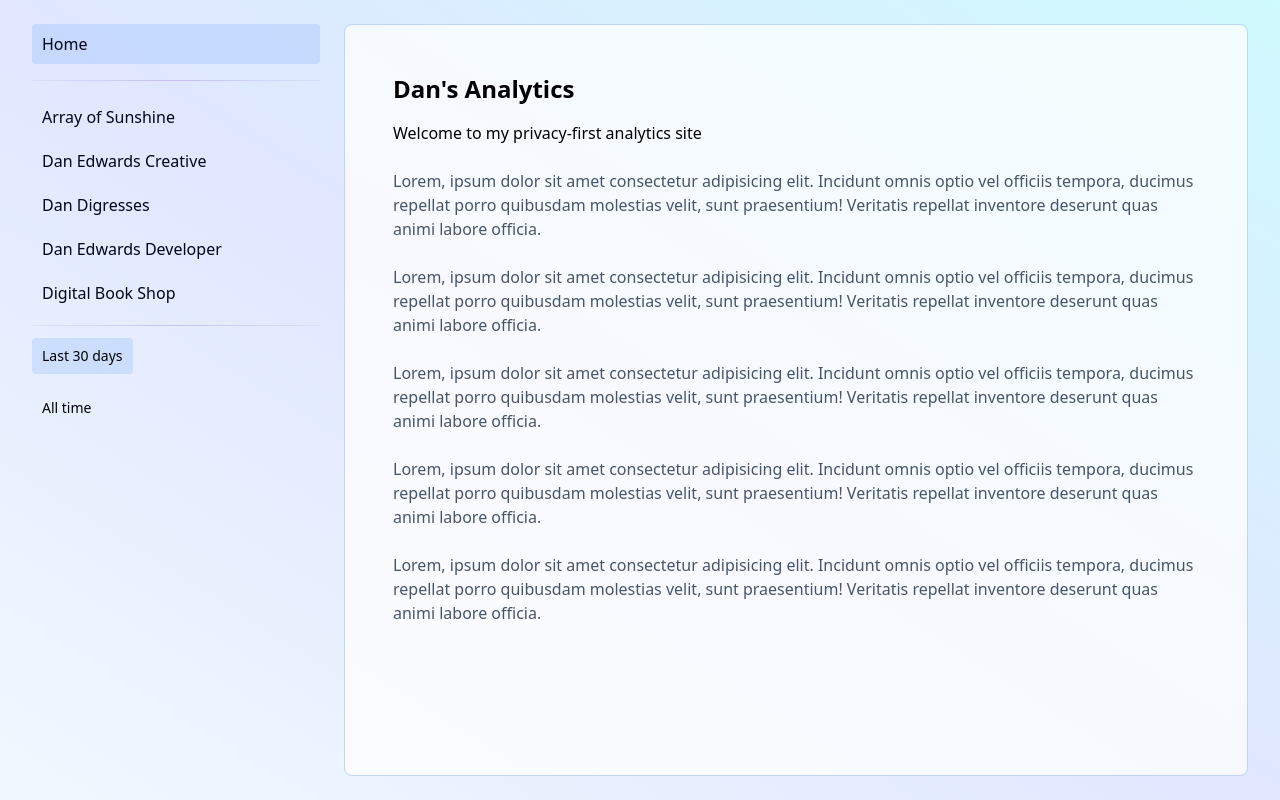
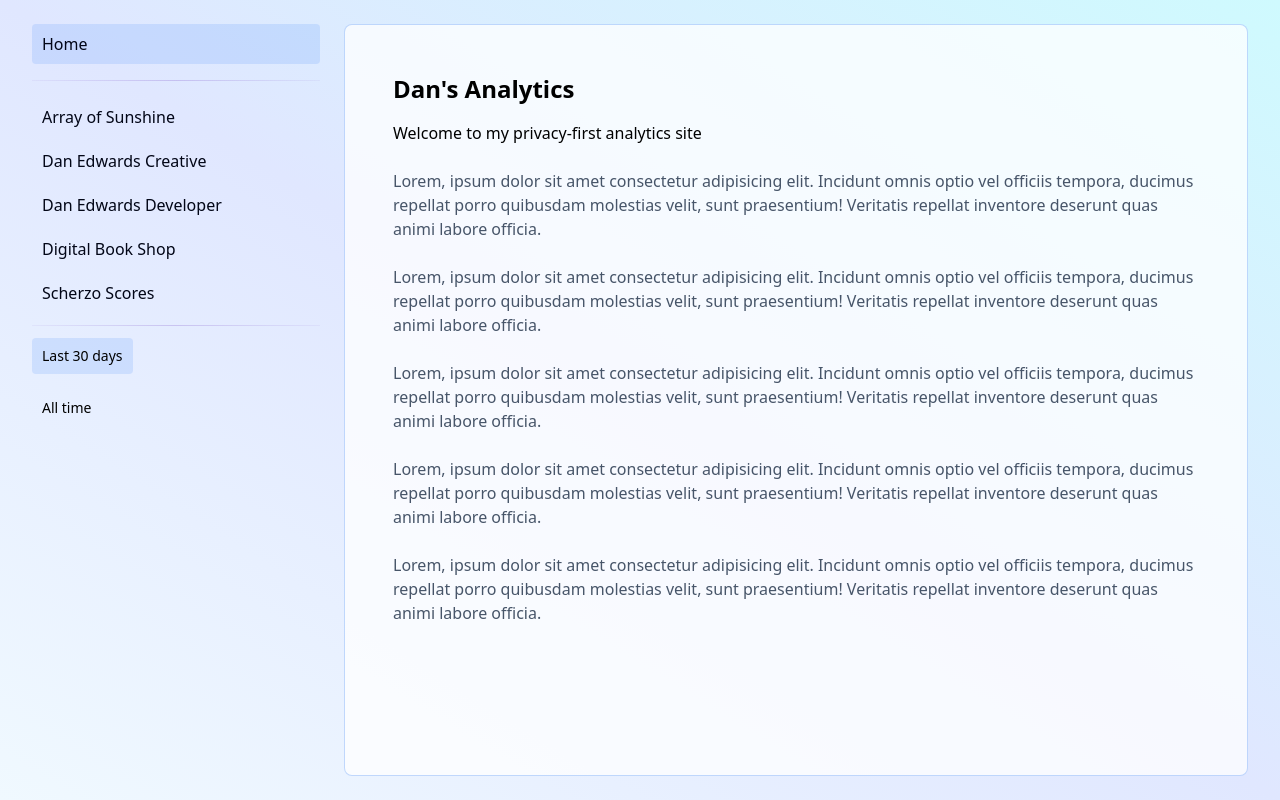
Before and after one commit to danedwardsdeveloper/analytics, a Next.js app: page / in a window 1280 px wide. Built offline with nearby package versions, Linux system fonts and the light colour scheme.

Commit message:
Remove Dan Digresses

```diff
--- a/src/library/sites.ts
+++ b/src/library/sites.ts
@@ -16,11 +16,6 @@ export const sitesData: Site[] = [
     description: 'Pop music production and songwriting portfolio site',
   },
   {
-    displayName: 'Dan Digresses',
-    slug: 'dan-digresses',
-    description: 'Personal blog without a theme',
-  },
-  {
     displayName: 'Dan Edwards Developer',
     slug: 'dan-edwards-developer',
     description: 'Web development portfolio site',
@@ -30,4 +25,9 @@ export const sitesData: Site[] = [
     slug: 'digital-book-shop',
     description: 'Online bookshop selling digital downloads',
   },
+  {
+    displayName: 'Scherzo Scores',
+    slug: 'scherzo-scores',
+    description: 'A catalogue of my sheet music arrangements',
+  },
 ]
```
